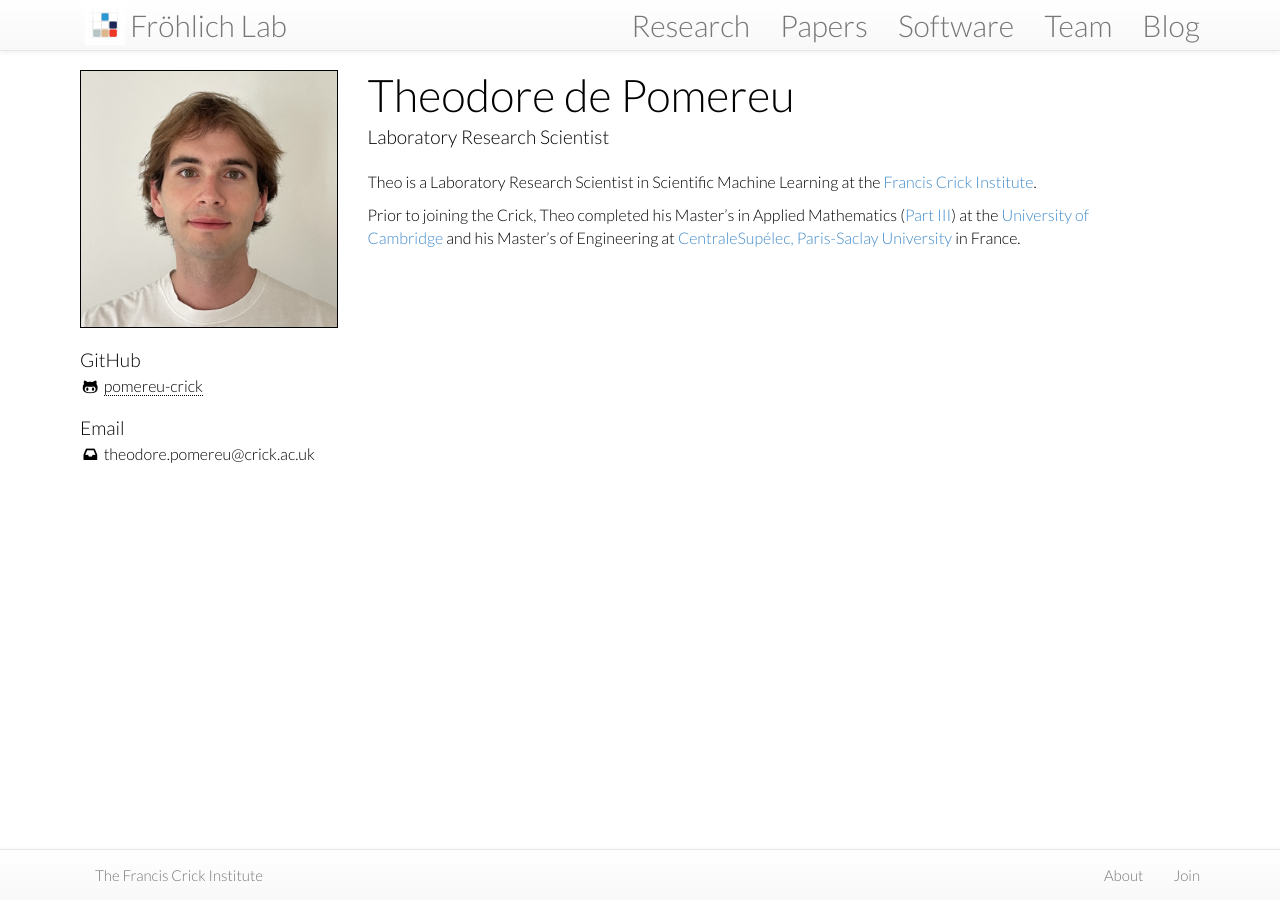
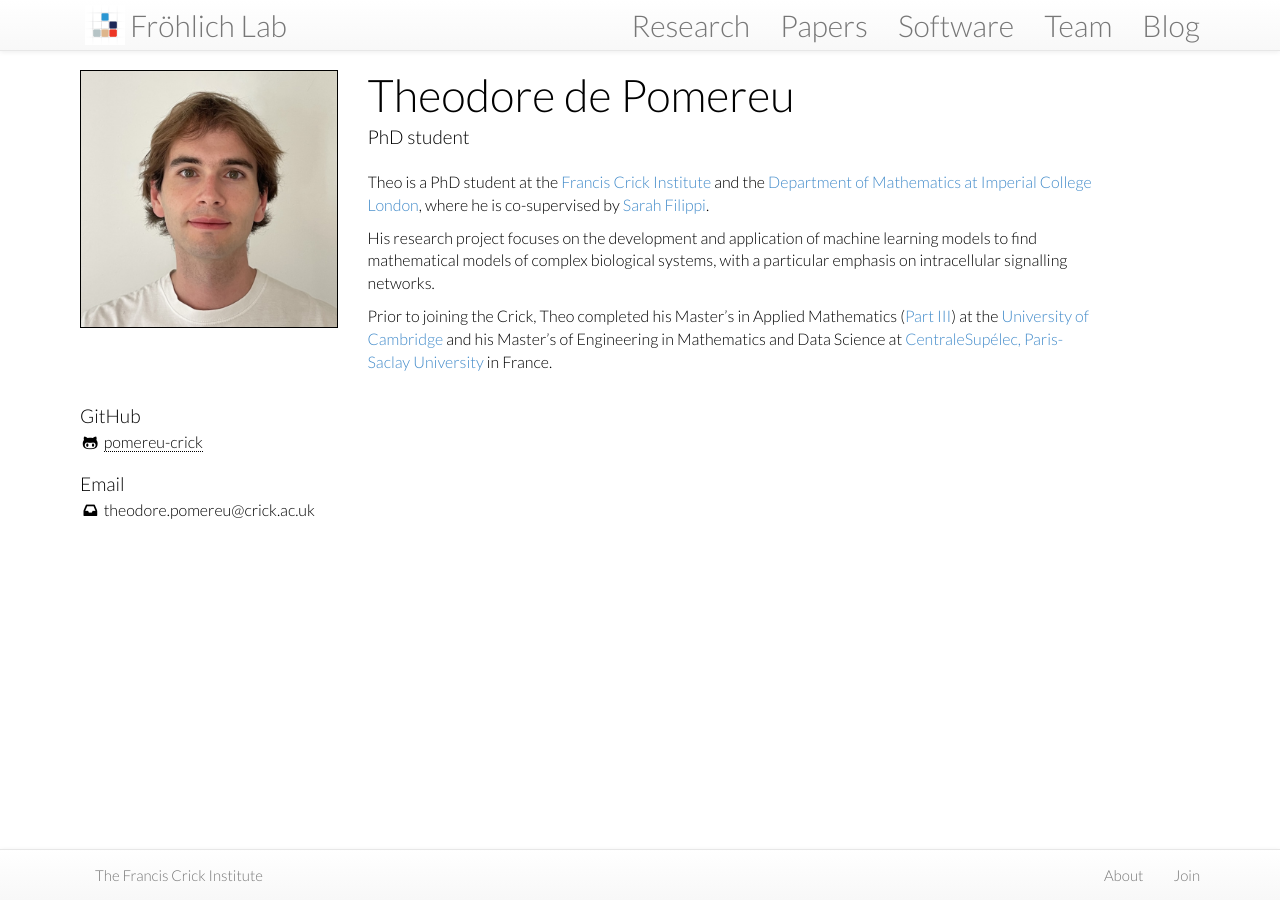
Before and after one commit to frohlich-lab/frohlichlab.github.io, a Jekyll site: the page built from team/_posts/2024-05-30-Theo.md, in a window 1280 px wide. Built offline with Jekyll 4.4.1, drawn with Linux system fonts in a browser that asks for light colours; nearby versions of some CDN libraries.

Commit message:
Update 2024-05-30-Theo.md (#18)

```diff
--- a/team/_posts/2024-05-30-Theo.md
+++ b/team/_posts/2024-05-30-Theo.md
@@ -1,7 +1,7 @@
 ---
 layout: member
 title: Theodore de Pomereu
-position: Laboratory Research Scientist
+position: PhD student
 nickname: Theo
 handle: tdp
 email: theodore.pomereu@crick.ac.uk
@@ -9,11 +9,15 @@ github: pomereu-crick
 image: /assets/images/team/Theo.jpeg
 alum: false
 ---
-Theo is a Laboratory Research Scientist in Scientific Machine Learning at the [Francis Crick Institute].
+Theo is a PhD student at the [Francis Crick Institute] and the [Department of Mathematics at Imperial College London], where he is co-supervised by [Sarah Filippi].
 
-Prior to joining the Crick, Theo completed his Master's in Applied Mathematics ([Part III]) at the [University of Cambridge] and his Master's of Engineering at [CentraleSupélec, Paris-Saclay University] in France.
+His research project focuses on the development and application of machine learning models to find mathematical models of complex biological systems, with a particular emphasis on intracellular signalling networks.
+
+Prior to joining the Crick, Theo completed his Master's in Applied Mathematics ([Part III]) at the [University of Cambridge] and his Master's of Engineering in Mathematics and Data Science at [CentraleSupélec, Paris-Saclay University] in France.
 
 [Francis Crick Institute]: https://www.crick.ac.uk
+[Department of Mathematics at Imperial College London]: https://www.imperial.ac.uk/mathematics/
+[Sarah Filippi]: https://profiles.imperial.ac.uk/s.filippi
 [Part III]: https://en.wikipedia.org/wiki/Part_III_of_the_Mathematical_Tripos
 [University of Cambridge]: https://www.cam.ac.uk/
 [CentraleSupélec, Paris-Saclay University]: https://www.centralesupelec.fr/en
```
